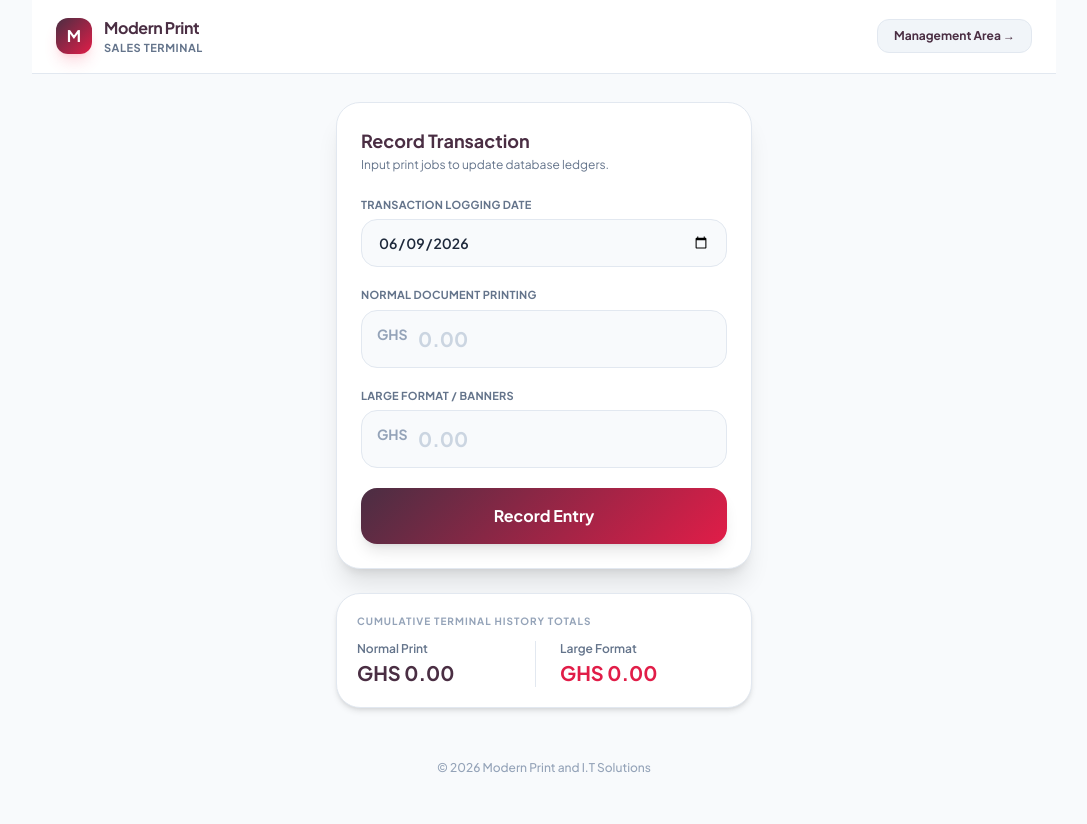
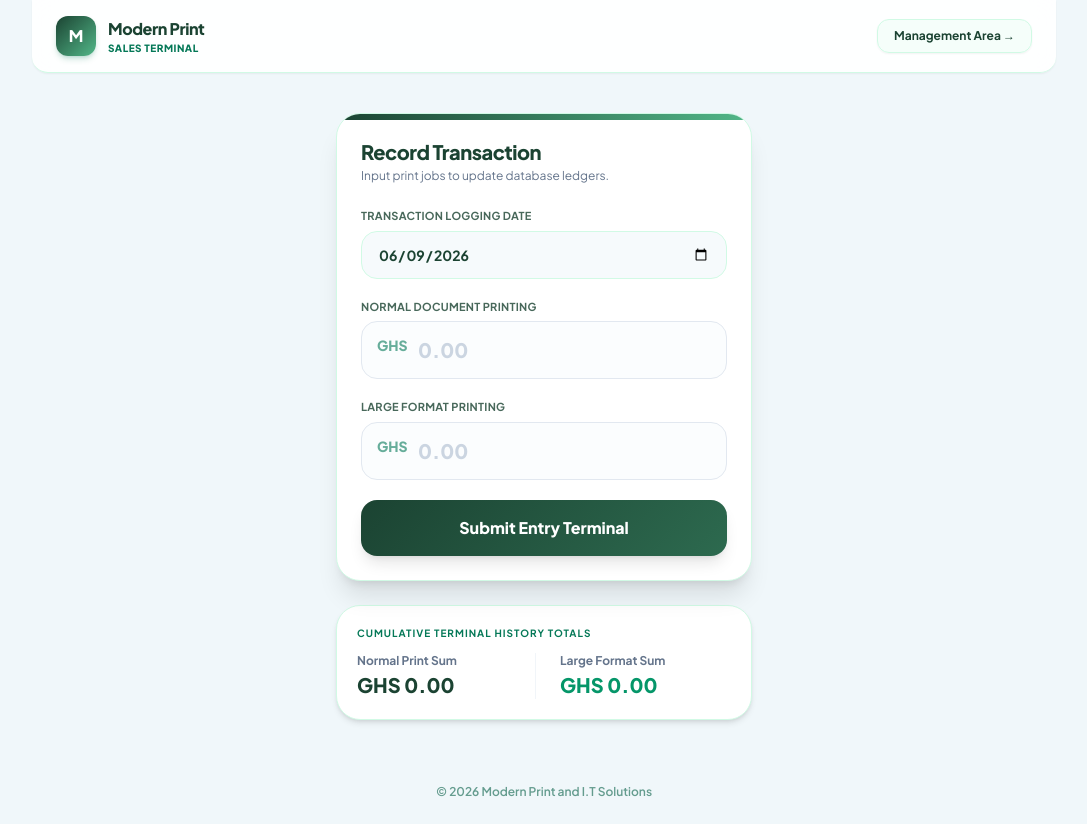
Before and after one commit to AnthonyCobbinah/MODERN-SALES-APP, a Flask app: page / in a window 1280 px wide. Shown: the whole page, without its empty margins (96-1183 px from the left). Before the commit the page ends 773 px from the top, so only its background shows below. Run offline with Flask 3, Linux system fonts and the light colour scheme; data that the repository does not hold is empty; some libraries are stand-ins or nearby versions.

Commit message:
Add files via upload

```diff
--- a/templates/worker.html
+++ b/templates/worker.html
@@ -5,16 +5,19 @@
     <meta name="viewport" content="width=device-width, initial-scale=1.0">
     <title>Modern Print — Point of Sale</title>
     <script src="https://cdn.tailwindcss.com"></script>
-    <link href="https://fonts.googleapis.com/css2?family=Plus+Jakarta+Sans:wght@400;500;600;700&display=swap" rel="stylesheet">
+    <link href="https://fonts.googleapis.com/css2?family=Plus+Jakarta+Sans:wght@400;500;600;700;800&display=swap" rel="stylesheet">
 
     <!-- PWA Settings -->
     <link rel="manifest" href="/manifest.json">
     <meta name="apple-mobile-web-app-capable" content="yes">
-    <meta name="apple-mobile-web-app-status-bar-style" content="#ffffff">
+    <meta name="apple-mobile-web-app-status-bar-style" content="#F0F7FA">
     <link rel="apple-touch-icon" href="/static/logo.png">
 
     <style>
-        body { font-family: 'Plus Jakarta Sans', sans-serif; }
+        body {
+            font-family: 'Plus Jakarta Sans', sans-serif;
+            background-color: #F0F7FA; /* Professional Sea-Blue Tinted Background */
+        }
     </style>
     <script>
         if ('serviceWorker' in navigator) {
@@ -24,30 +27,31 @@
         }
     </script>
 </head>
-<body class="bg-slate-50 text-slate-800 min-h-screen flex flex-col justify-between selection:bg-rose-500 selection:text-white">
+<body class="min-h-screen flex flex-col justify-between selection:bg-emerald-600 selection:text-white">
 
     <!-- Header Navigation -->
-    <header class="border-b border-slate-200 bg-white/90 backdrop-blur-md sticky top-0 z-50 px-6 py-4 flex justify-between items-center max-w-5xl w-full mx-auto">
+    <header class="border-b border-emerald-100 bg-white/90 backdrop-blur-md sticky top-0 z-50 px-6 py-4 flex justify-between items-center max-w-5xl w-full mx-auto shadow-sm rounded-b-2xl">
         <div class="flex items-center gap-3">
-            <div class="h-9 w-9 bg-gradient-to-tr from-[##5A3E54] to-rose-600 rounded-xl flex items-center justify-center font-bold text-white shadow-lg shadow-rose-500/20" style="background: linear-gradient(135deg, #4A2E43 0%, #E11D48 100%);">
+            <div class="h-10 w-10 rounded-xl flex items-center justify-center font-black text-white shadow-md shadow-emerald-700/20"
+                 style="background: linear-gradient(135deg, #1B4332 0%, #52B788 100%);">
                 M
             </div>
             <div>
-                <h1 class="text-base font-bold tracking-tight text-[#4A2E43]">Modern Print</h1>
-                <p class="text-[11px] text-slate-500 font-bold tracking-wider uppercase">Sales Terminal</p>
+                <h1 class="text-base font-extrabold tracking-tight text-[#1B4332]">Modern Print</h1>
+                <p class="text-[10px] text-emerald-700 font-extrabold tracking-wider uppercase">Sales Terminal</p>
             </div>
         </div>
-        <a href="/admin/login" class="text-xs font-bold bg-slate-100 hover:bg-slate-200 text-[#4A2E43] px-4 py-2 rounded-xl transition-all duration-200 border border-slate-200">
-            Management Area →
+        <a href="/admin/login" class="text-xs font-bold bg-emerald-50/50 hover:bg-emerald-100/80 text-[#1B4332] px-4 py-2 rounded-xl transition-all duration-200 border border-emerald-100 shadow-sm">
+            Management Area &rarr;
         </a>
     </header>
 
-    <!-- Workspace -->
-    <main class="max-w-md w-full mx-auto p-4 flex-grow flex flex-col justify-center">
+    <!-- Workspace Area -->
+    <main class="max-w-md w-full mx-auto p-4 flex-grow flex flex-col justify-center my-6 space-y-6">
         {% with messages = get_flashed_messages(with_categories=true) %}
             {% if messages %}
                 {% for category, message in messages %}
-                    <div class="mb-5 p-4 rounded-2xl text-sm font-semibold shadow-md border animate-fade-in
+                    <div class="p-4 rounded-2xl text-sm font-semibold shadow-md border animate-bounce-short
                         {% if category == 'success' %} bg-emerald-50 text-emerald-800 border-emerald-200
                         {% elif category == 'warning' %} bg-amber-50 text-amber-800 border-amber-200
                         {% else %} bg-rose-50 text-rose-800 border-rose-200 {% endif %}">
@@ -58,65 +62,68 @@
         {% endwith %}
 
         <!-- Input Terminal Card -->
-        <div class="bg-white border border-slate-200 rounded-3xl p-6 mb-6 shadow-xl">
+        <div class="bg-white border border-emerald-100 rounded-3xl p-6 shadow-xl relative overflow-hidden">
+            <!-- Decorative Accent line -->
+            <div class="absolute top-0 left-0 right-0 h-1.5" style="background: linear-gradient(90deg, #1B4332 0%, #52B788 100%);"></div>
+
             <div class="mb-6">
-                <h2 class="text-lg font-extrabold text-[#4A2E43]">Record Transaction</h2>
+                <h2 class="text-xl font-black text-[#1B4332] tracking-tight">Record Transaction</h2>
                 <p class="text-xs text-slate-500 mt-0.5">Input print jobs to update database ledgers.</p>
             </div>
 
             <form action="/" method="POST" class="space-y-5">
-                <!-- Logging Date -->
+                <!-- Logging Date Picker -->
                 <div class="space-y-1.5">
-                    <label class="block text-[11px] font-bold text-slate-500 tracking-wide uppercase">Transaction Logging Date</label>
+                    <label class="block text-[11px] font-bold text-[#1B4332] tracking-wide uppercase opacity-80">Transaction Logging Date</label>
                     <input type="date" name="sale_date" value="{{ current_date }}" required
-                        class="w-full bg-slate-50 border border-slate-200 text-slate-800 px-4 py-3 rounded-2xl focus:outline-none focus:border-[#4A2E43] focus:ring-4 focus:ring-[#4A2E43]/10 transition-all font-semibold text-sm">
+                        class="w-full bg-[#F0F7FA]/60 border border-emerald-100 text-[#1B4332] px-4 py-3 rounded-2xl focus:outline-none focus:border-[#1B4332] focus:ring-4 focus:ring-emerald-700/10 transition-all font-bold text-sm">
                 </div>
 
                 <!-- Normal Print Field -->
                 <div class="space-y-1.5">
-                    <label class="block text-[11px] font-bold text-slate-500 tracking-wide uppercase">Normal Document Printing</label>
-                    <div class="relative">
-                        <span class="absolute left-4 top-3.5 text-slate-400 font-bold text-sm">GHS</span>
+                    <label class="block text-[11px] font-bold text-[#1B4332] tracking-wide uppercase opacity-80">Normal Document Printing</label>
+                    <div class="relative group">
+                        <span class="absolute left-4 top-3.5 text-emerald-700/60 font-black text-sm">GHS</span>
                         <input type="number" step="0.01" min="0" name="normal_print" placeholder="0.00"
-                            class="w-full bg-slate-50 border border-slate-200 text-[#4A2E43] pl-14 pr-4 py-3.5 rounded-2xl focus:outline-none focus:border-[#4A2E43] focus:ring-4 focus:ring-[#4A2E43]/10 font-bold text-xl transition-all placeholder:text-slate-300">
+                            class="w-full bg-[#F0F7FA]/30 border border-slate-200 hover:border-emerald-200 text-[#1B4332] pl-14 pr-4 py-3.5 rounded-2xl focus:outline-none focus:border-[#1B4332] focus:ring-4 focus:ring-emerald-700/10 font-black text-xl transition-all placeholder:text-slate-300">
                     </div>
                 </div>
 
                 <!-- Large Format Field -->
                 <div class="space-y-1.5">
-                    <label class="block text-[11px] font-bold text-slate-500 tracking-wide uppercase">Large Format / Banners</label>
-                    <div class="relative">
-                        <span class="absolute left-4 top-3.5 text-slate-400 font-bold text-sm">GHS</span>
+                    <label class="block text-[11px] font-bold text-[#1B4332] tracking-wide uppercase opacity-80">Large Format Printing</label>
+                    <div class="relative group">
+                        <span class="absolute left-4 top-3.5 text-emerald-700/60 font-black text-sm">GHS</span>
                         <input type="number" step="0.01" min="0" name="large_format" placeholder="0.00"
-                            class="w-full bg-slate-50 border border-slate-200 text-[#4A2E43] pl-14 pr-4 py-3.5 rounded-2xl focus:outline-none focus:border-[#4A2E43] focus:ring-4 focus:ring-[#4A2E43]/10 font-bold text-xl transition-all placeholder:text-slate-300">
+                            class="w-full bg-[#F0F7FA]/30 border border-slate-200 hover:border-emerald-200 text-[#1B4332] pl-14 pr-4 py-3.5 rounded-2xl focus:outline-none focus:border-[#1B4332] focus:ring-4 focus:ring-emerald-700/10 font-black text-xl transition-all placeholder:text-slate-300">
                     </div>
                 </div>
 
-                <!-- Submission Action -->
-                <button type="submit" class="w-full text-white font-bold py-4 rounded-2xl shadow-lg transition-all text-base mt-2 hover:opacity-95"
-                    style="background: linear-gradient(135deg, #4A2E43 0%, #E11D48 100%); shadow: 0 10px 15px -3px rgba(225, 29, 72, 0.2);">
-                    Record Entry
+                <!-- Submission Action Button -->
+                <button type="submit" class="w-full text-white font-extrabold py-4 rounded-2xl shadow-lg transition-all duration-200 text-base mt-2 hover:shadow-xl hover:scale-[1.01] active:scale-[0.99]"
+                    style="background: linear-gradient(135deg, #1B4332 0%, #2D6A4F 100%);">
+                    Submit Entry Terminal
                 </button>
             </form>
         </div>
 
-        <!-- Summary Widget -->
-        <div class="bg-white rounded-3xl p-5 border border-slate-200 shadow-md">
-            <h3 class="text-[10px] uppercase font-bold tracking-widest text-slate-400 mb-3">Cumulative Terminal History Totals</h3>
+        <!-- Terminal Counter Summary Widget -->
+        <div class="bg-white rounded-3xl p-5 border border-emerald-100 shadow-md">
+            <h3 class="text-[10px] uppercase font-bold tracking-widest text-emerald-700 mb-3">Cumulative Terminal History Totals</h3>
             <div class="grid grid-cols-2 gap-4">
-                <div class="border-r border-slate-200 pr-2">
-                    <p class="text-xs font-semibold text-slate-500">Normal Print</p>
-                    <p class="text-xl font-black text-[#4A2E43] mt-0.5">GHS {{ "%.2f"|format(total_normal) }}</p>
+                <div class="border-r border-slate-100 pr-2">
+                    <p class="text-xs font-bold text-slate-500">Normal Print Sum</p>
+                    <p class="text-xl font-black text-[#1B4332] mt-0.5">GHS {{ "%.2f"|format(total_normal) }}</p>
                 </div>
                 <div class="pl-2">
-                    <p class="text-xs font-semibold text-slate-500">Large Format</p>
-                    <p class="text-xl font-black text-rose-600 mt-0.5">GHS {{ "%.2f"|format(total_large) }}</p>
+                    <p class="text-xs font-bold text-slate-500">Large Format Sum</p>
+                    <p class="text-xl font-black text-emerald-600 mt-0.5">GHS {{ "%.2f"|format(total_large) }}</p>
                 </div>
             </div>
         </div>
     </main>
 
-    <footer class="text-center text-xs text-slate-400 py-6 font-medium">
+    <footer class="text-center text-xs text-emerald-800/60 py-6 font-semibold">
         &copy; 2026 Modern Print and I.T Solutions
     </footer>
 
```
Also changed, not shown: templates/dashboard.html (+55 -51 lines).
